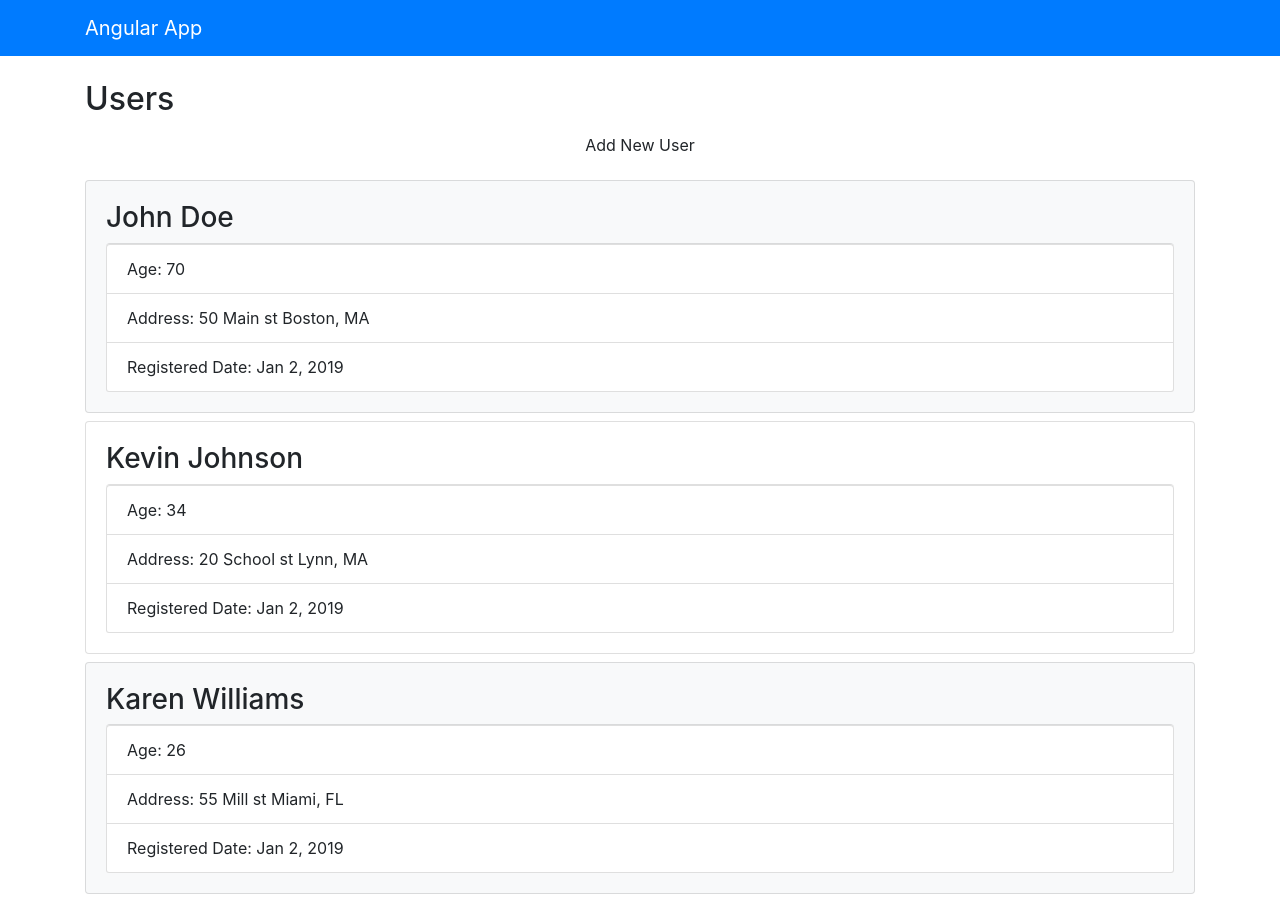
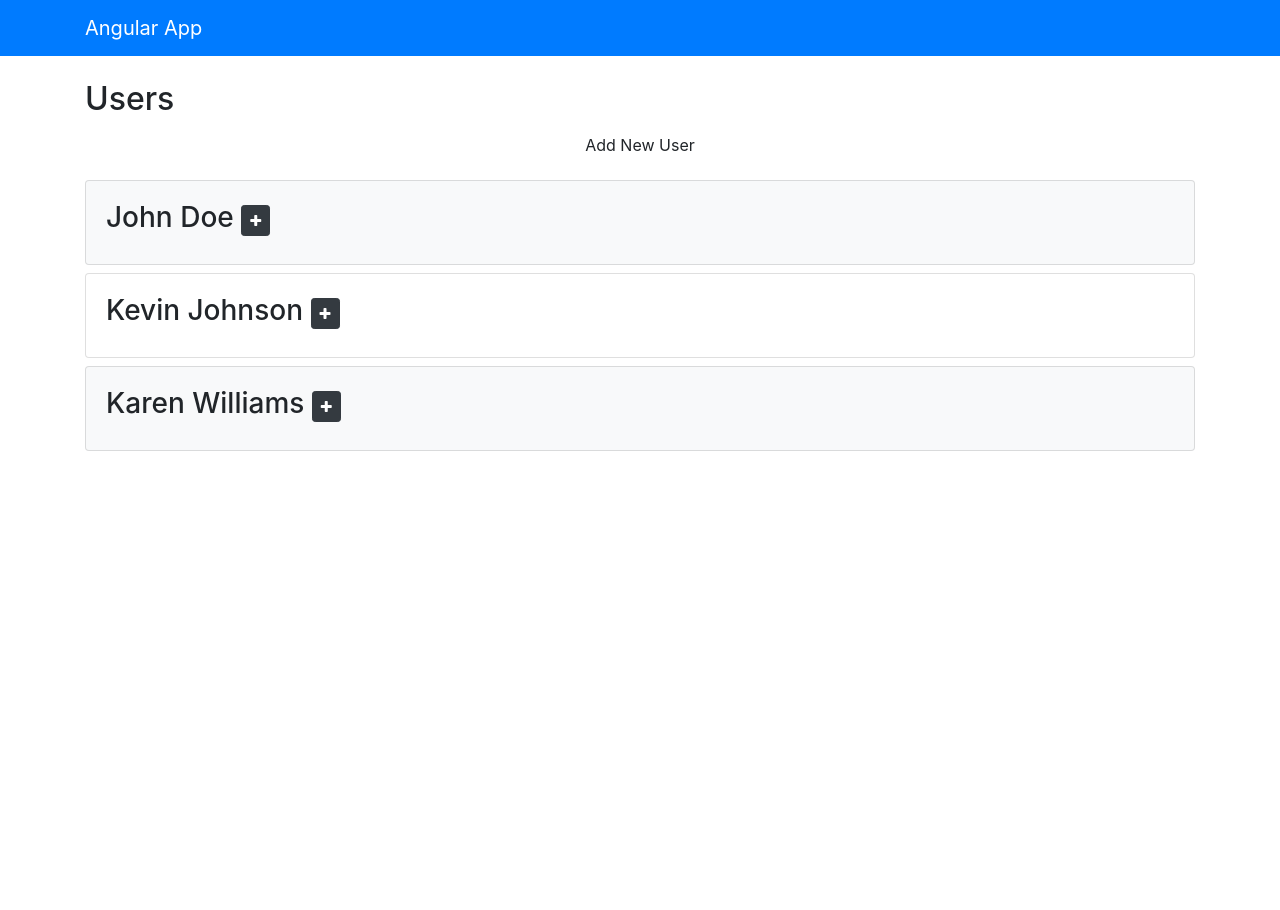
Before and after one commit to SodaCode/angularApp, an Angular app: page / in a window 1280 px wide. After the commit the page ends 800 px from the top, so only its background shows below. Built offline with nearby package versions, Linux system fonts and the light colour scheme.

Commit message:
Added toggle ability to hide and de-hide the extra info for users. Toggle will not show up if there is no extra info for the user

```diff
--- a/angular.json
+++ b/angular.json
@@ -29,6 +29,7 @@
             ],
             "styles": [
               "src/styles.scss",
+              "node_modules/font-awesome/css/font-awesome.css",
               "node_modules/bootstrap/dist/css/bootstrap.css"
             ],
             "scripts": [
--- a/package.json
+++ b/package.json
@@ -20,6 +20,7 @@
     "@angular/platform-browser-dynamic": "~8.1.1",
     "@angular/router": "~8.1.1",
     "bootstrap": "4.0.0-beta.2",
+    "font-awesome": "^4.7.0",
     "jquery": "^3.4.1",
     "popper.js": "^1.15.0",
     "rxjs": "~6.4.0",
--- a/src/app/components/users/users.component.html
+++ b/src/app/components/users/users.component.html
@@ -1,15 +1,15 @@
 <h2>Users</h2>
-<button [disabled]="!enableAdd" class="btn btn-block mb-3">
+<button (click)="addUser({firstName: 'Mary', lastName: 'Jackson', isActive: true})" [disabled]="!enableAdd"
+  class="btn btn-block mb-3">
   Add New User
 </button>
 <ul *ngIf="loaded && users?.length > 0">
-  <li
-    class="card card-body mb-2"
-    *ngFor="let user of users"
-    [class.bg-light]="user.isActive"
-  >
-    <h3 [ngStyle]="currentStyles">{{ user.firstName }} {{ user.lastName }}</h3>
-    <ul class="list-group" *ngIf="showExtended && user.age && user.address">
+  <li class="card card-body mb-2" *ngFor="let user of users" [class.bg-light]="user.isActive">
+    <h3 [ngStyle]="currentStyles">{{ user.firstName }} {{ user.lastName }} <small
+        *ngIf="user.age && user.address"><button class="btn btn-dark btn-sm" (click)="user.hide = !user.hide"><i
+            [ngClass]="user.hide ? 'fa fa-plus' : 'fa fa-minus'"></i></button></small>
+    </h3>
+    <ul class=" list-group" *ngIf="!user.hide && user.age && user.address">
       <li class="list-group-item">Age: {{ user.age }}</li>
       <li class="list-group-item">
         Address: {{ user.address.street }} {{ user.address.city }},
--- a/src/app/components/users/users.component.ts
+++ b/src/app/components/users/users.component.ts
@@ -13,7 +13,7 @@ export class UsersComponent implements OnInit {
   loaded: boolean = false;
   enableAdd: boolean = true;
 
-  constructor() {}
+  constructor() { }
 
   ngOnInit() {
     this.users = [
@@ -27,7 +27,8 @@ export class UsersComponent implements OnInit {
           state: 'MA'
         },
         isActive: true,
-        registered: new Date('01/02/2019 08:30:00')
+        registered: new Date('01/02/2019 08:30:00'),
+        hide: true
       },
       {
         firstName: 'Kevin',
@@ -39,7 +40,8 @@ export class UsersComponent implements OnInit {
           state: 'MA'
         },
         isActive: false,
-        registered: new Date('01/02/2019 08:30:00')
+        registered: new Date('01/02/2019 08:30:00'),
+        hide: true
       },
       {
         firstName: 'Karen',
@@ -51,15 +53,20 @@ export class UsersComponent implements OnInit {
           state: 'FL'
         },
         isActive: true,
-        registered: new Date('01/02/2019 08:30:00')
+        registered: new Date('01/02/2019 08:30:00'),
+        hide: true
       }
     ];
 
     this.loaded = true;
 
-    // this.addUser({
-    //   firstName: 'David',
-    //   lastName: 'Jackson'
-    // });
   }
+
+  addUser(user: User) {
+    this.users.push(user);
+  }
+
+  // toggleHide(user: User) {
+  //   user.hide = !user.hide;
+  // }
 }
--- a/src/app/models/User.ts
+++ b/src/app/models/User.ts
@@ -9,4 +9,5 @@ export interface User {
   };
   isActive?: boolean;
   registered?: any;
+  hide?: boolean;
 }
```
Also changed, not shown: 1 other file (tests, documents, lock files or other folders).
